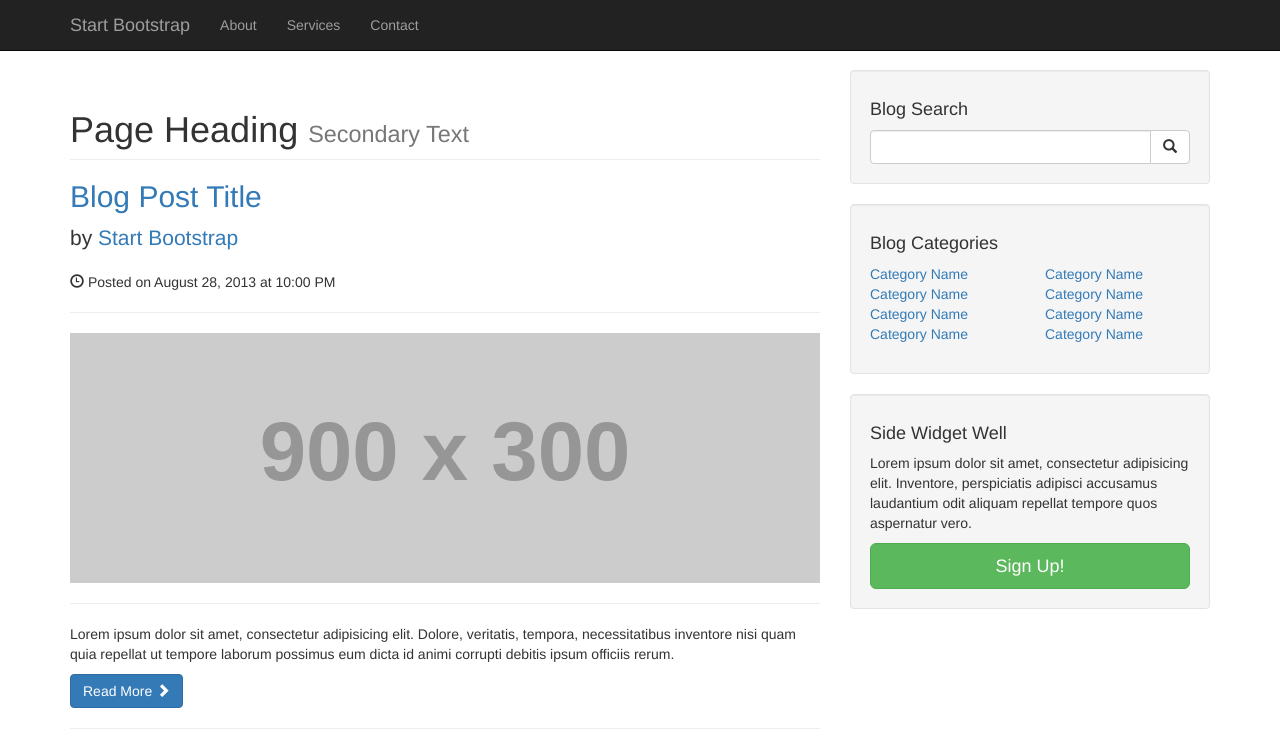
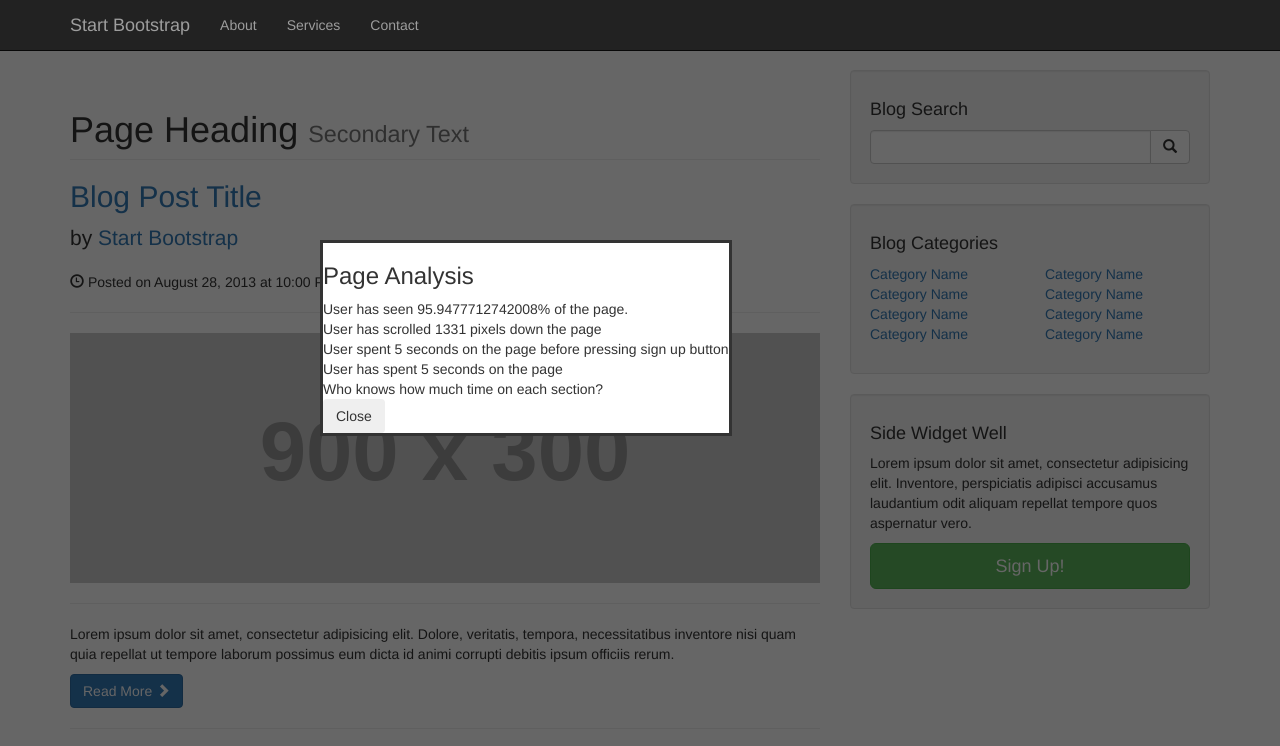
Before and after one commit to SuhaylTFaris/Jquery-Page-Analytics, a plain HTML site: page Index.html in a window 1280 px wide. Both pictures are taken after a click on the button "Analytics". Shown: the top 746 px of the page. Drawn offline with nearby package versions, Linux system fonts and the light colour scheme; placeholder pictures from the web are drawn by us.

Commit message:
Final Commit: Tidied up HTML and finished JS functionality to the page.

```diff
--- a/js/Main.JS
+++ b/js/Main.JS
@@ -40,4 +40,82 @@ $(document).on('ready', function() {
       console.log(index);
     });
 
+  });
+
+  //keeps track of the max distance scrolled
+  $(document).scroll(function(){
+    var scroll = $(document).scrollTop();
+    if(scroll>pixelsScrolled){
+      pixelsScrolled=scroll;
+    }
+  });
 });
+
+//calls all methods needed for creating the modal
+function displayModal(){
+  addBlockPage();
+  addPopupBox();
+  addModalStyles();
+  displayAnalysis();
+}
+
+function addBlockPage(){
+  var blockPage = $("<div class='block-page'></div>");
+  blockPage.appendTo('body');
+}
+
+//styles modal and block page and close button
+function addModalStyles(){
+  var pageHeight = $(document).height();
+  var pageWidth = $(document).width();
+
+  $('#modal').css({
+    'position':'fixed',
+    'top':'30%',
+    'left':'25%',
+    'background-color':'white',
+    'z-index':'11',
+    'border':'solid'
+  });
+
+  $('.block-page').css({
+    'position':'absolute',
+    'top':'0',
+    'left':'0',
+    'background-color':'rgba(0,0,0,0.6)',
+    'height':pageHeight,
+    'width':pageWidth,
+    'z-index':'10'
+  });
+
+  $('#close').css({
+    'margin':'auto',
+    'text-align':'center'
+  });
+
+}
+
+//adds the modal to the DOM
+function addPopupBox(){
+  var popupBox = $('<div id="modal">');
+  popupBox.append('<h3>Page Analysis</h3>');
+  popupBox.append('<div id="percent-page"></div>');
+  popupBox.append('<div id="total-distance"></div>');
+  popupBox.append('<div id="sign-up-time"></div>');
+  popupBox.append('<div id="page-time"></div>');
+  popupBox.append('<div id="section-time"></div>');
+  popupBox.append('<button id="close" class="btn">Close</button>');
+  $('body').append(popupBox);
+}
+
+//displays analysis data to the modal
+function displayAnalysis(){
+
+  var percentScrolled = (pixelsScrolled + $(window).height()) / $(document).height()*100;
+
+  $('#percent-page').append('User has seen '+percentScrolled+'% of the page.');
+  $('#total-distance').append('User has scrolled '+pixelsScrolled+' pixels down the page');
+  $('#sign-up-time').append('User spent '+secondsBeforeSignUp+' seconds on the page before pressing sign up button');
+  $('#page-time').append('User has spent '+secondsOnPage+' seconds on the page');
+  $('#section-time').append('Who knows how much time on each section?');
+}
```
Also changed, not shown: Index.html (+0 -2 lines).
